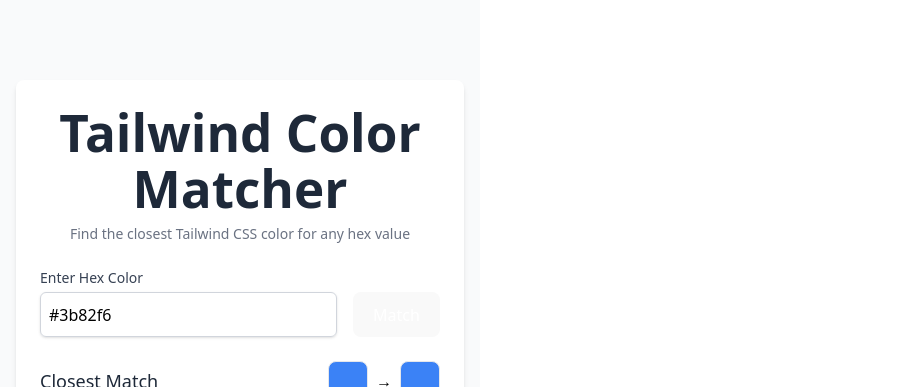
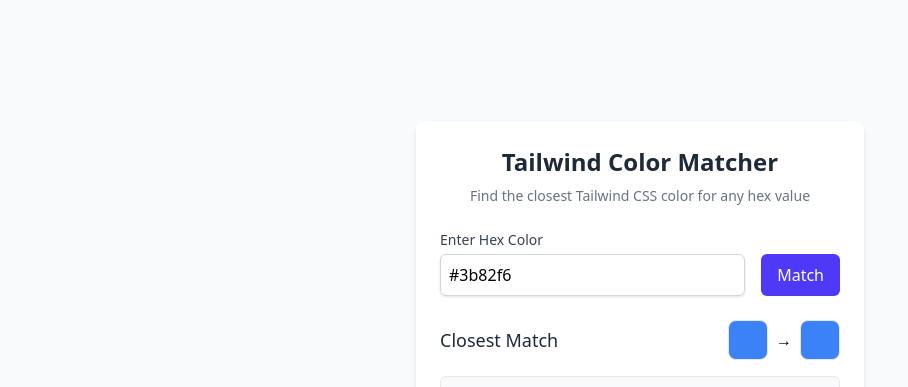
Before and after one commit to rezelahi/tailwind-color-matcher, a React (Vite) app: page / in a window 1280 px wide. Shown: the top 387 px of the page, without its empty margins (0-908 px from the left). Built offline with nearby package versions, Linux system fonts and the light colour scheme.

Commit message:
fix: update favicon link to use logo.png and add logo image file

```diff
--- a/index.html
+++ b/index.html
@@ -2,7 +2,7 @@
 <html lang="en">
   <head>
     <meta charset="UTF-8" />
-    <link rel="icon" type="image/svg+xml" href="/vite.svg" />
+    <link rel="icon" type="image/png" href="/logo.png" />
     <meta name="viewport" content="width=device-width, initial-scale=1.0" />
     <title>Tailwind Color Matcher</title>
   </head>
--- a/src/index.css
+++ b/src/index.css
@@ -1,70 +1 @@
 @import "tailwindcss";
-
-:root {
-  font-family: system-ui, Avenir, Helvetica, Arial, sans-serif;
-  line-height: 1.5;
-  font-weight: 400;
-
-  color-scheme: light dark;
-  color: rgba(255, 255, 255, 0.87);
-  background-color: #242424;
-
-  font-synthesis: none;
-  text-rendering: optimizeLegibility;
-  -webkit-font-smoothing: antialiased;
-  -moz-osx-font-smoothing: grayscale;
-}
-
-a {
-  font-weight: 500;
-  color: #646cff;
-  text-decoration: inherit;
-}
-a:hover {
-  color: #535bf2;
-}
-
-body {
-  margin: 0;
-  display: flex;
-  place-items: center;
-  min-width: 320px;
-  min-height: 100vh;
-}
-
-h1 {
-  font-size: 3.2em;
-  line-height: 1.1;
-}
-
-button {
-  border-radius: 8px;
-  border: 1px solid transparent;
-  padding: 0.6em 1.2em;
-  font-size: 1em;
-  font-weight: 500;
-  font-family: inherit;
-  background-color: #1a1a1a;
-  cursor: pointer;
-  transition: border-color 0.25s;
-}
-button:hover {
-  border-color: #646cff;
-}
-button:focus,
-button:focus-visible {
-  outline: 4px auto -webkit-focus-ring-color;
-}
-
-@media (prefers-color-scheme: light) {
-  :root {
-    color: #213547;
-    background-color: #ffffff;
-  }
-  a:hover {
-    color: #747bff;
-  }
-  button {
-    background-color: #f9f9f9;
-  }
-}
```
Also changed, not shown: public/logo.png (added).
